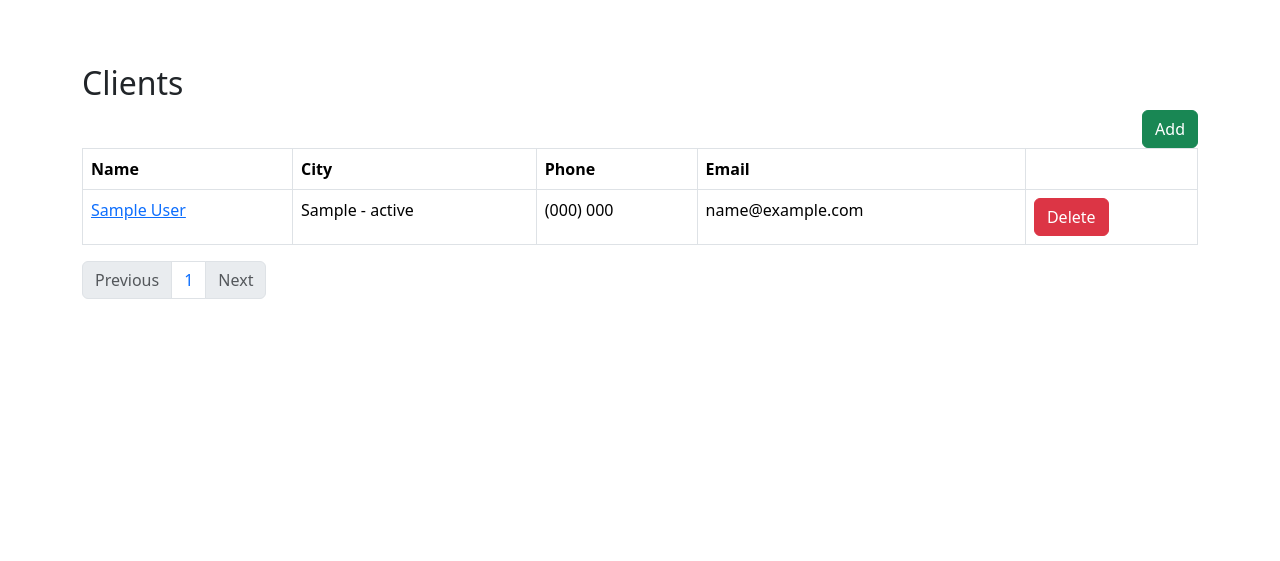
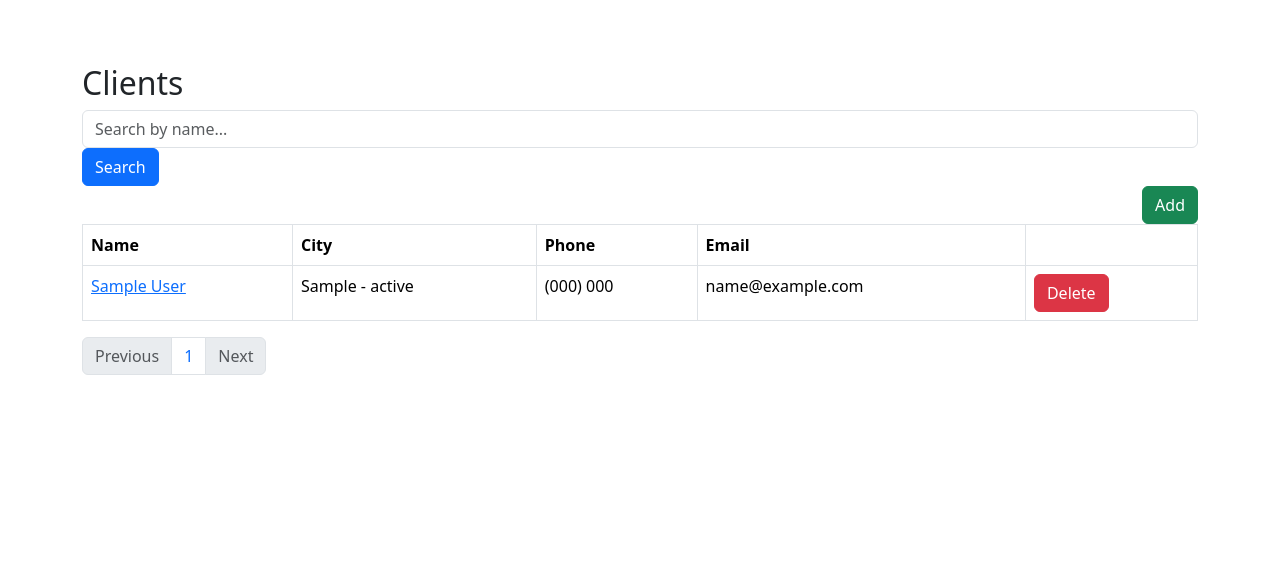
Before and after one commit to henriquealvesgonzaga87/CMS, a Django app: page /customer/list/ in a window 1280 px wide. Shown: the part 56-617 px from the top of the page. Run offline with Django 4.2, Linux system fonts and the light colour scheme; tables that the repository leaves empty hold one stand-in row (values such as "Sample post"); some libraries are stand-ins or nearby versions.

Commit message:
this commit creates the search bar on frontend

```diff
--- a/cms/customer/templates/customer/customer_list.html
+++ b/cms/customer/templates/customer/customer_list.html
@@ -4,11 +4,19 @@
 
   <h2>Clients</h2>
 
+  <form>
+    <div class="form-group mt-1">
+      <input class="form-control" type="text" name="name" placeholder="Search by name...">
+    </div>
+    <button type="submit" class="btn btn-primary">Search</button>
+  </form>
+
   <a href="{% url 'customer:customer-create' %}">
     <button type="button" class="btn btn-success"
             style="float: right; margin-botton: 5px">Add</button>
   </a>
-  <table class="table table-bordered">
+
+  <table class="table table-bordered mt-4">
     <thead>
       <tr>
         <th>Name</th>
--- a/cms/customer/views.py
+++ b/cms/customer/views.py
@@ -4,13 +4,23 @@ from .models import Customer
 from .forms import CustomerForm
 from django.urls import reverse
 from django.shortcuts import get_object_or_404
+from django.db.models import Q
 
 
 class CustomerListView(ListView):
     template_name = "customer/customer_list.html"
     paginate_by = 10
     model = Customer
-    queryset = Customer.objects.all()
+
+    def get_queryset(self):
+        name = self.request.GET.get("name")
+        if name:
+            object_list = self.model.objects.filter(
+                Q(first_name__icontains=name) | Q(last_name__icontains=name)
+            )
+        else:
+            object_list = self.model.objects.all()
+        return object_list
 
 
 class CustomerCreateView(CreateView):
```
